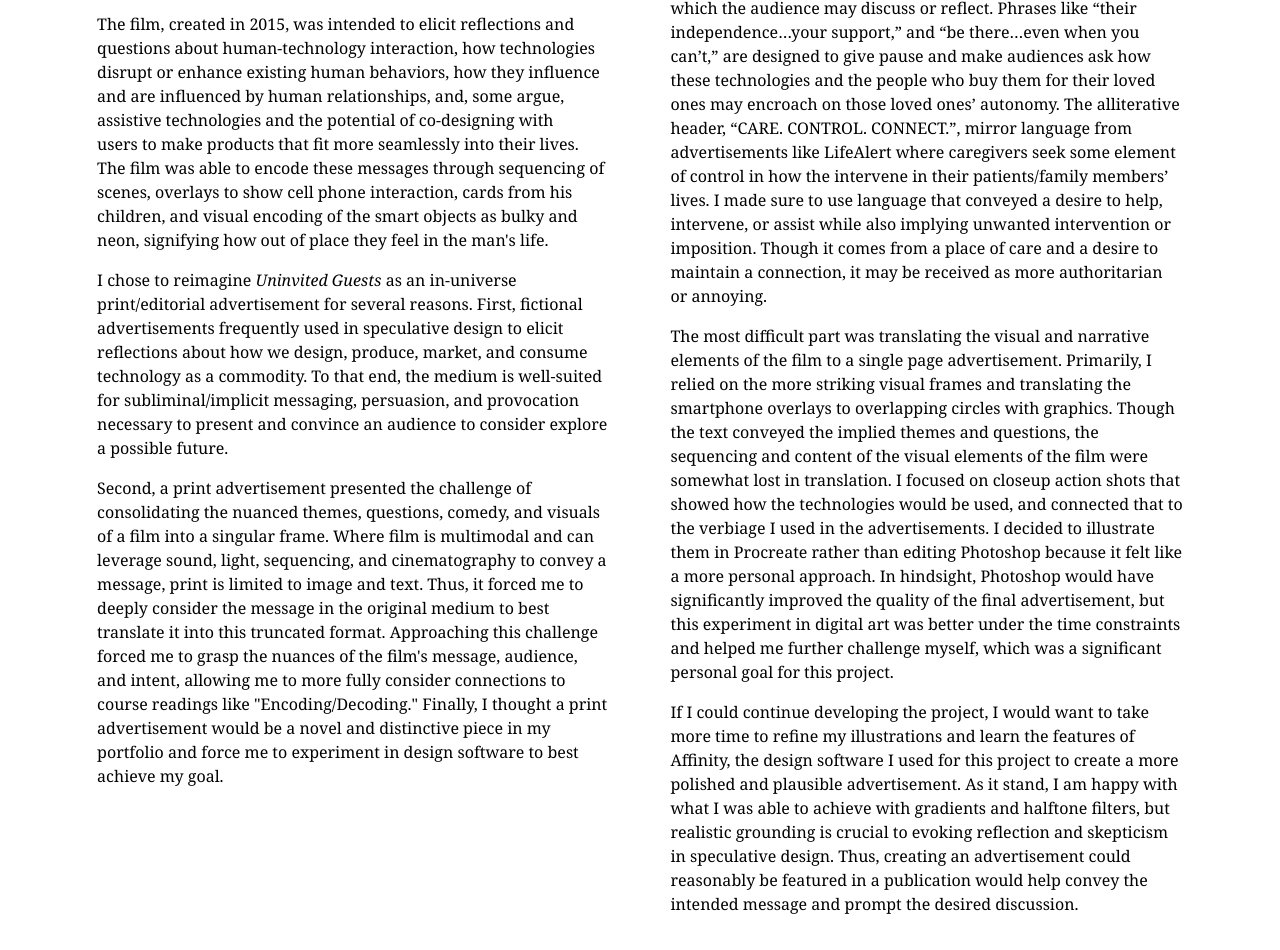
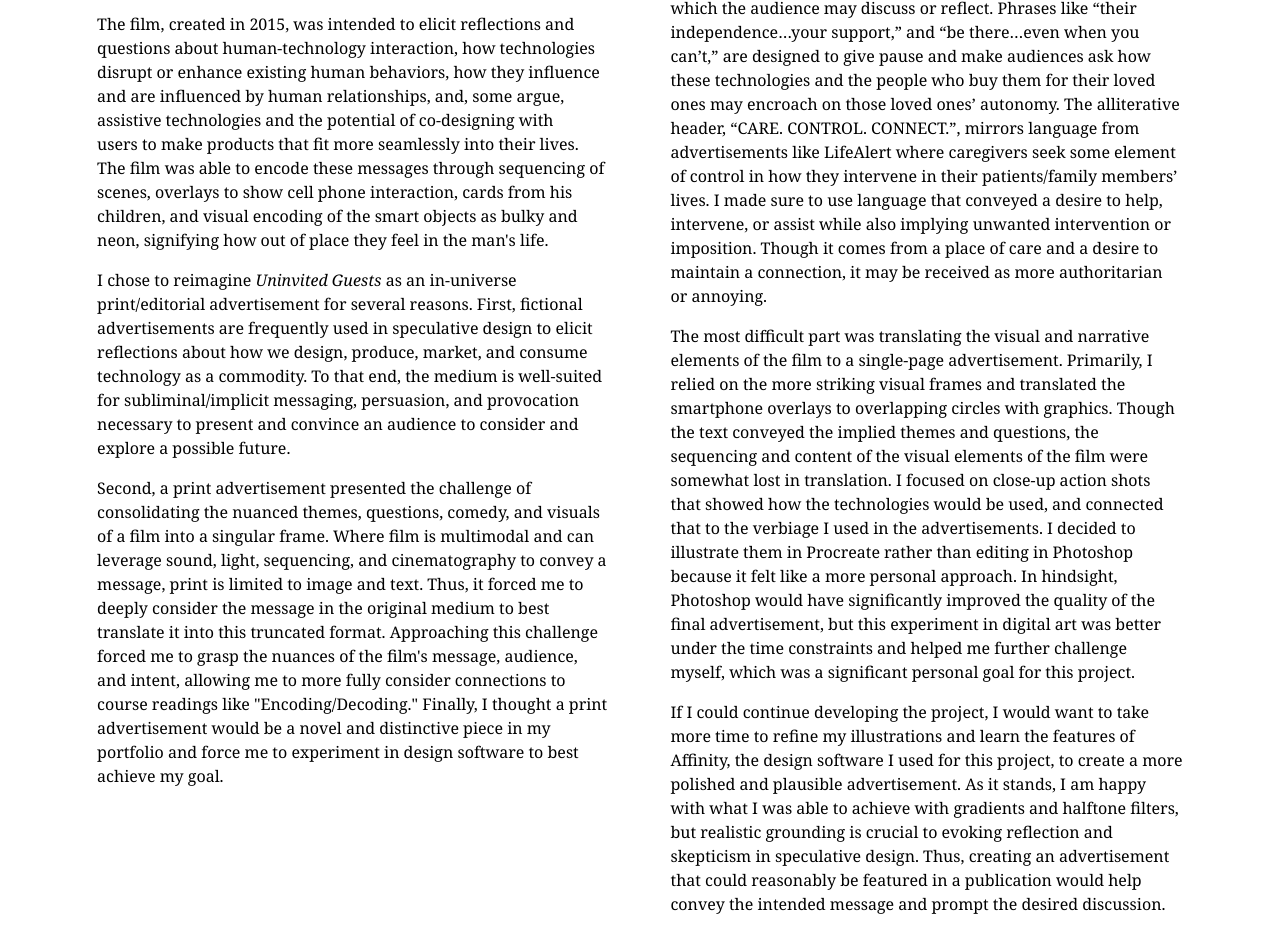
Before and after one commit to arihamm24/media-remix, a plain HTML site: page index.html in a window 1280 px wide. Shown: the part 1317-2267 px from the top of the page. Drawn offline with Linux system fonts and the light colour scheme; files whose address does not match are found by name.

Commit message:
Update index.html

```diff
--- a/index.html
+++ b/index.html
@@ -75,13 +75,13 @@
         <div class="paragraph">
           <p>In the film, an elderly man uses a number of neon smart products that his children purchased for him with the intent to help him keep himself healthy in his old age. At first he begrudgingly uses the objects, then abandons them entirely because of how they disrupt his routine, and finally, he begins "hacking" the objects. He rubs his smart fork in some salad while he eats fries; he hires a teenager to walk with the smart cane and pays him in beer, etc. </p>
           <p>The film, created in 2015, was intended to elicit reflections and questions about human-technology interaction, how technologies disrupt or enhance existing human behaviors, how they influence and are influenced by human relationships, and, some argue, assistive technologies and the potential of co-designing with users to make products that fit more seamlessly into their lives. The film was able to encode these messages through sequencing of scenes, overlays to show cell phone interaction, cards from his children, and visual encoding of the smart objects as bulky and neon, signifying how out of place they feel in the man's life. </p>
-          <p>I chose to reimagine <em> Uninvited Guests </em> as an in-universe print/editorial advertisement for several reasons. First, fictional advertisements frequently used in speculative design to elicit reflections about how we design, produce, market, and consume technology as a commodity. To that end, the medium is well-suited for subliminal/implicit messaging, persuasion, and provocation necessary to present and convince an audience to consider explore a possible future. </p>
+          <p>I chose to reimagine <em> Uninvited Guests </em> as an in-universe print/editorial advertisement for several reasons. First, fictional advertisements are frequently used in speculative design to elicit reflections about how we design, produce, market, and consume technology as a commodity. To that end, the medium is well-suited for subliminal/implicit messaging, persuasion, and provocation necessary to present and convince an audience to consider and explore a possible future. </p>
           <p>Second, a print advertisement presented the challenge of consolidating the nuanced themes, questions, comedy, and visuals of a film into a singular frame. Where film is multimodal and can leverage sound, light, sequencing, and cinematography to convey a message, print is limited to image and text. Thus, it forced me to deeply consider the message in the original medium to best translate it into this truncated format. Approaching this challenge forced me to grasp the nuances of the film's message, audience, and intent, allowing me to more fully consider connections to course readings like "Encoding/Decoding." Finally, I thought a print advertisement would be a novel and distinctive piece in my portfolio and force me to experiment in design software to best achieve my goal.</p>
         </div>
         <div class="paragraph">
-          <p>From my familiarization with the genre, I pulled color palettes, visual layouts, and phrasing. Instrument Serif font and a blue-green color scheme are common across modern technology advertisements and created a more cohesive basis for the text and visual components  of the print advertisements. By framing the features of the technology as beneficial and disruptive, I used the affordances of text in print advertising to provide language with which the audience may discuss or reflect. Phrases like “their independence…your support,” and “be there…even when you can’t,” are designed to give pause and make audiences ask how these technologies and the people who buy them for their loved ones may encroach on those loved ones’ autonomy. The alliterative header, “CARE. CONTROL. CONNECT.”, mirror language from advertisements like LifeAlert where caregivers seek some element of control in how the intervene in their patients/family members’ lives. I made sure to use language that conveyed a desire to help, intervene, or assist while also implying unwanted intervention or imposition. Though it comes from a place of care and a desire to maintain a connection, it may be received as more authoritarian or annoying.</p>
-          <p>The most difficult part was translating the visual and narrative elements of the film to a single page advertisement. Primarily, I relied on the more striking visual frames and translating the smartphone overlays to overlapping circles with graphics. Though the text conveyed the implied themes and questions, the sequencing and content of the visual elements of the film were somewhat lost in translation. I focused on closeup action shots that showed how the technologies would be used, and connected that to the verbiage I used in the advertisements. I decided to illustrate them in Procreate rather than editing Photoshop because it felt like a more personal approach. In hindsight, Photoshop would have significantly improved the quality of the final advertisement, but this experiment in digital art was better under the time constraints and helped me further challenge myself, which was a significant personal goal for this project.</p>
-          <p>If I could continue developing the project, I would want to take more time to refine my illustrations and learn the features of Affinity, the design software I used for this project to create a more polished and plausible advertisement. As it stand, I am happy with what I was able to achieve with gradients and halftone filters, but realistic grounding is crucial to evoking reflection and skepticism in speculative design. Thus, creating an advertisement could reasonably be featured in a publication would help convey the intended message and prompt the desired discussion.</p>
+          <p>From my familiarization with the genre, I pulled color palettes, visual layouts, and phrasing. Instrument Serif font and a blue-green color scheme are common across modern technology advertisements and created a more cohesive basis for the text and visual components  of the print advertisements. By framing the features of the technology as beneficial and disruptive, I used the affordances of text in print advertising to provide language with which the audience may discuss or reflect. Phrases like “their independence…your support,” and “be there…even when you can’t,” are designed to give pause and make audiences ask how these technologies and the people who buy them for their loved ones may encroach on those loved ones’ autonomy. The alliterative header, “CARE. CONTROL. CONNECT.”, mirrors language from advertisements like LifeAlert where caregivers seek some element of control in how they intervene in their patients/family members’ lives. I made sure to use language that conveyed a desire to help, intervene, or assist while also implying unwanted intervention or imposition. Though it comes from a place of care and a desire to maintain a connection, it may be received as more authoritarian or annoying.</p>
+          <p>The most difficult part was translating the visual and narrative elements of the film to a single-page advertisement. Primarily, I relied on the more striking visual frames and translated the smartphone overlays to overlapping circles with graphics. Though the text conveyed the implied themes and questions, the sequencing and content of the visual elements of the film were somewhat lost in translation. I focused on close-up action shots that showed how the technologies would be used, and connected that to the verbiage I used in the advertisements. I decided to illustrate them in Procreate rather than editing in Photoshop because it felt like a more personal approach. In hindsight, Photoshop would have significantly improved the quality of the final advertisement, but this experiment in digital art was better under the time constraints and helped me further challenge myself, which was a significant personal goal for this project.</p>
+          <p>If I could continue developing the project, I would want to take more time to refine my illustrations and learn the features of Affinity, the design software I used for this project, to create a more polished and plausible advertisement. As it stands, I am happy with what I was able to achieve with gradients and halftone filters, but realistic grounding is crucial to evoking reflection and skepticism in speculative design. Thus, creating an advertisement that could reasonably be featured in a publication would help convey the intended message and prompt the desired discussion.</p>
         </div>
       </div>
     </main>
```
